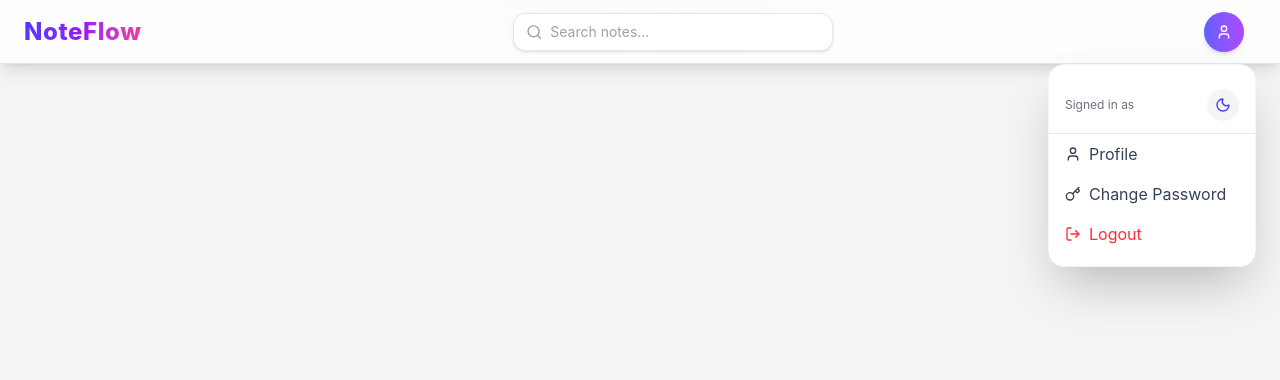
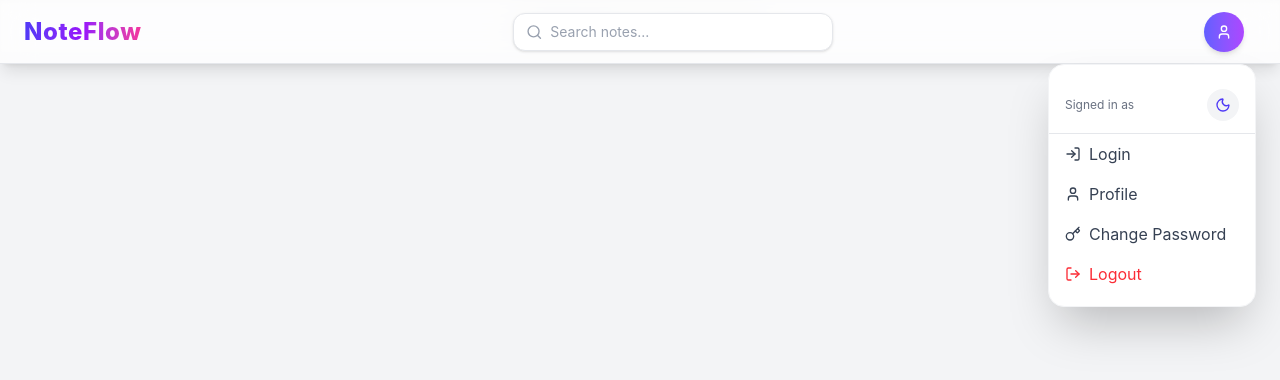
Before and after one commit to Abinashrout244/Note_app, a React (Vite) app in the folder frontend/: page / in a window 1280 px wide. Both pictures are taken after a click on the element 1229 px from the left and 31 px from the top of the page. Shown: the top 380 px of the page. Built offline with nearby package versions, Linux system fonts and the light colour scheme; no server answers.

Commit message:
fix:login route

```diff
--- a/frontend/src/components/Navbar.jsx
+++ b/frontend/src/components/Navbar.jsx
@@ -1,5 +1,5 @@
 import React, { useState, useRef, useEffect, useContext } from "react";
-import { User, LogOut, SearchIcon, Sun, Moon, Key } from "lucide-react";
+import { User, LogOut, SearchIcon, Sun, Moon, Key, LogIn } from "lucide-react";
 import axios from "axios";
 const BASE_URL = import.meta.env.VITE_API_BASE_URL;
 import { useDispatch, useSelector } from "react-redux";
@@ -151,6 +151,18 @@ export default function Navbar() {
                 </div>
 
                 <Link
+                  to="/login"
+                  className={`w-full flex items-center gap-2 px-4 py-2 transition ${
+                    isDark
+                      ? "hover:bg-slate-700 text-gray-200"
+                      : "hover:bg-gray-100 text-gray-700"
+                  }`}
+                >
+                  <LogIn size={16} />
+                  Login
+                </Link>
+
+                <Link
                   to="/profile"
                   className={`w-full flex items-center gap-2 px-4 py-2 transition ${
                     isDark
```
